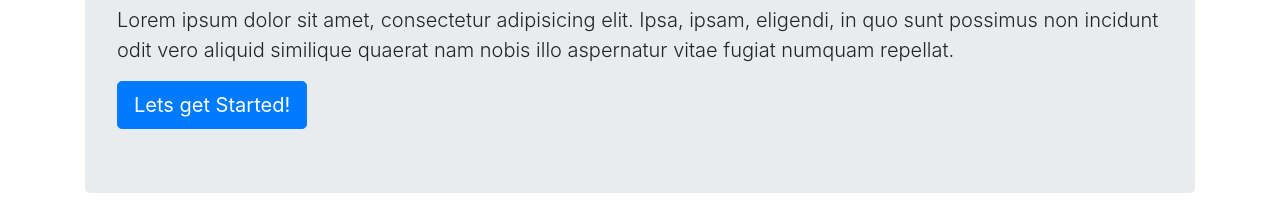
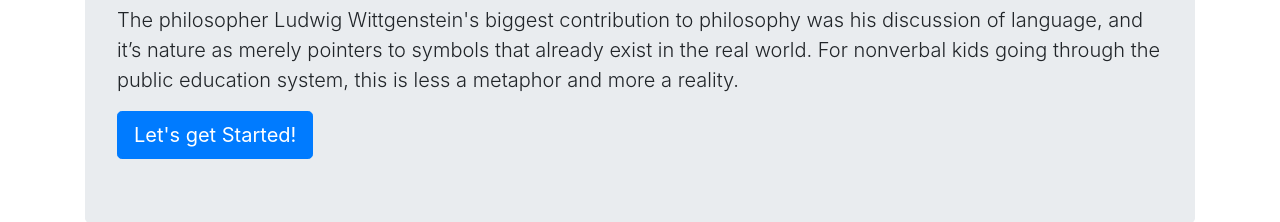
Before and after one commit to Tech-Moguls/Wittgenstein, a website: page index.html in a window 1280 px wide. Shown: the part 233-455 px from the top of the page. Drawn offline with nearby package versions, Linux system fonts and the light colour scheme.

```diff
--- a/index.html
+++ b/index.html
@@ -85,8 +85,8 @@
     <!-- Jumbotron Header -->
     <header class="jumbotron my-4">
       <h1 class="display-3">Wittgenstein</h1>
-      <p class="lead">Lorem ipsum dolor sit amet, consectetur adipisicing elit. Ipsa, ipsam, eligendi, in quo sunt possimus non incidunt odit vero aliquid similique quaerat nam nobis illo aspernatur vitae fugiat numquam repellat.</p>
-      <a class="btn btn-primary btn-lg" href="#Main-Content">Lets get Started!</a>
+      <p class="lead">The philosopher Ludwig Wittgenstein's biggest contribution to philosophy was his discussion of language, and it’s nature as merely pointers to symbols that already exist in the real world. For nonverbal kids going through the public education system, this is less a metaphor and more a reality.</p>
+      <a class="btn btn-primary btn-lg" href="#Main-Content">Let's get Started!</a>
     </header>
 
     <!-- Page Features -->
```
